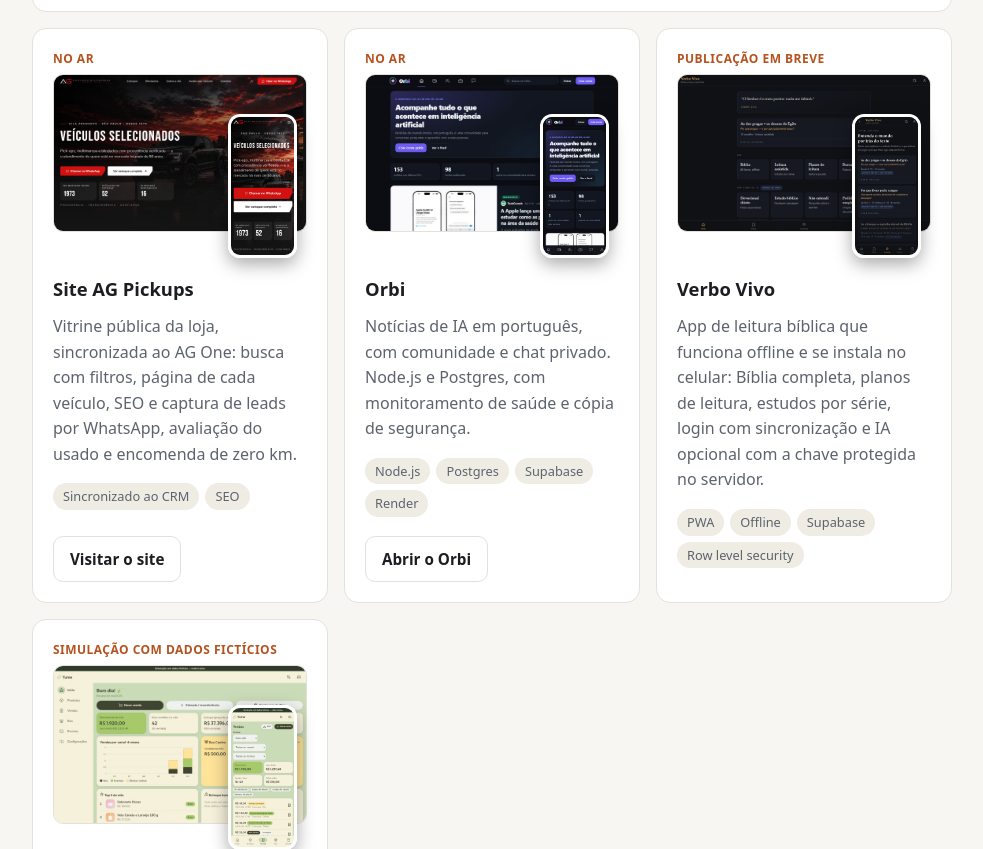
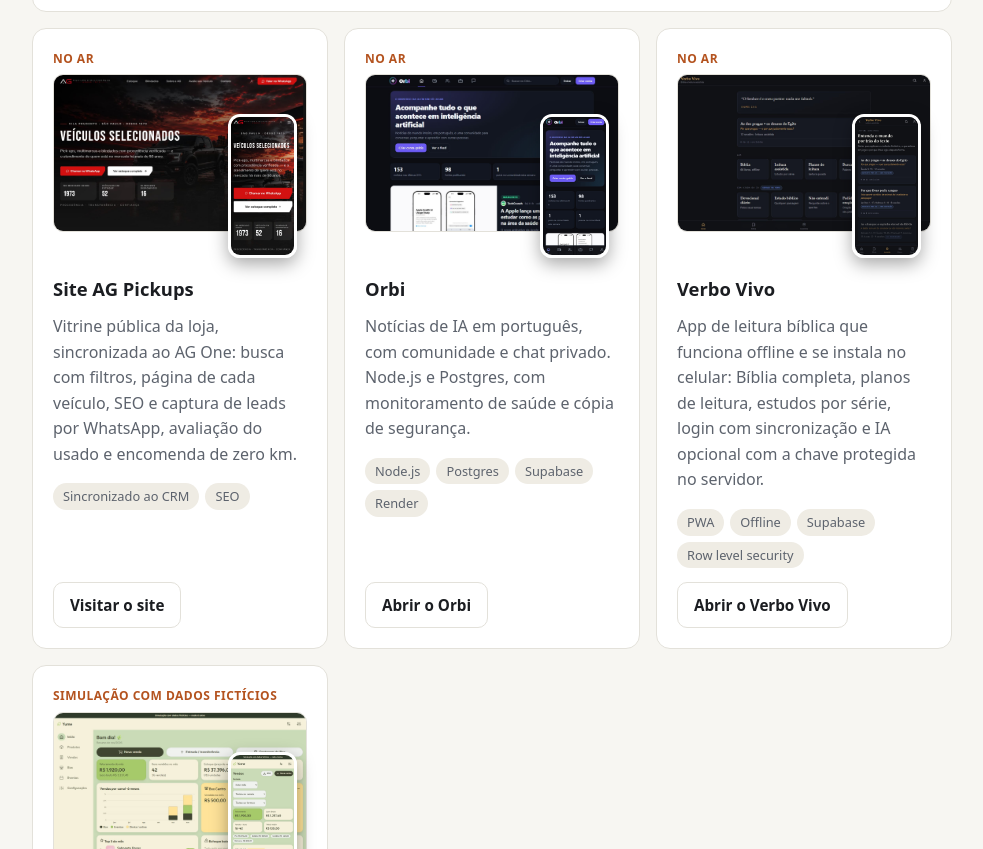
Before and after one commit to silasfribeiro/silasfribeiro.github.io, a plain HTML site: page index.html in a window 1280 px wide. Shown: the part 1655-2504 px from the top of the page, without its empty margins (148-1131 px from the left). Drawn offline with Linux system fonts and the light colour scheme.

Commit message:
Portfólio: Verbo Vivo no ar (botão para abrir)
Co-Authored-By: Claude Sonnet 5.5 <noreply@anthropic.com>

```diff
--- a/index.html
+++ b/index.html
@@ -152,7 +152,7 @@
         <a class="btn" href="https://orbi-44u0.onrender.com/#/" target="_blank" rel="noopener">Abrir o Orbi</a>      </article>
 
       <article class="card">
-        <span class="tag">Publicação em breve</span>
+        <span class="tag">No ar</span>
         <div class="shots">
           <img class="d" src="img/vv-desk.jpg" alt="Tela inicial do Verbo Vivo no computador" loading="lazy">
           <img class="m" src="img/vv-serie.jpg" alt="Tela de leitura assistida do Verbo Vivo no celular" loading="lazy">
@@ -160,6 +160,7 @@
         <h3>Verbo Vivo</h3>
         <p>App de leitura bíblica que funciona offline e se instala no celular: Bíblia completa, planos de leitura, estudos por série, login com sincronização e IA opcional com a chave protegida no servidor.</p>
         <div class="chips"><span class="chip">PWA</span><span class="chip">Offline</span><span class="chip">Supabase</span><span class="chip">Row level security</span></div>
+        <a class="btn" href="https://verbo-vivo.pages.dev" target="_blank" rel="noopener">Abrir o Verbo Vivo</a>
       </article>
 
       <article class="card">
```
